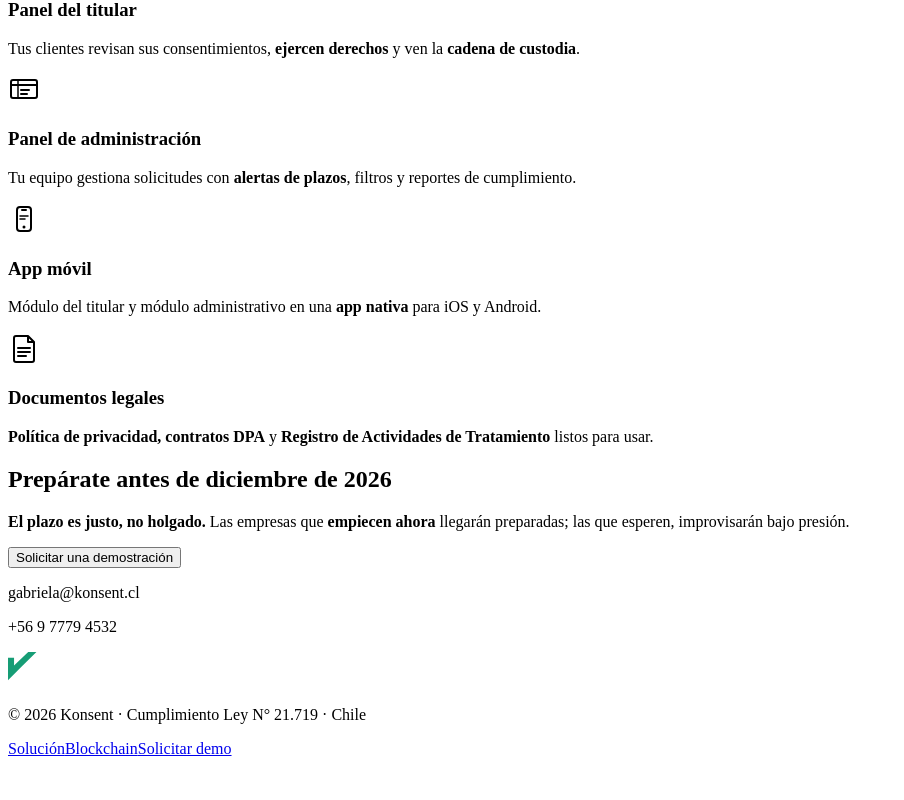
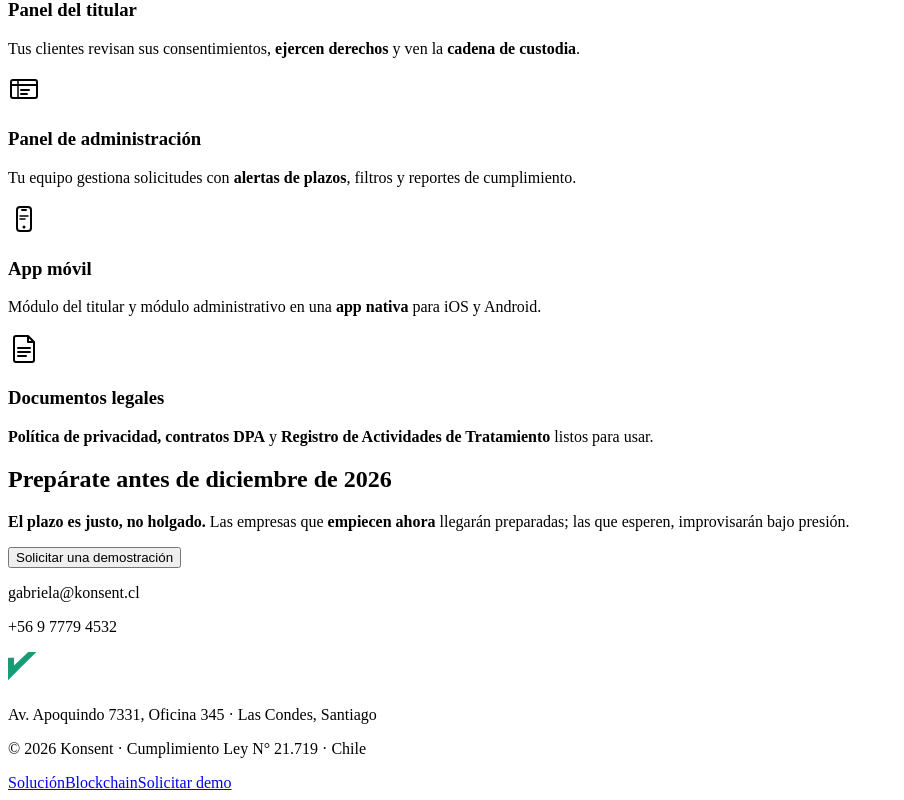
Before and after one commit to fernandoguerrabravo/konsent, a Next.js app: page / in a window 1280 px wide. Shown: the part 5028-5828 px from the top of the page, without its empty margins (0-904 px from the left). Before the commit the page ends 5794 px from the top, so only its background shows below. Built offline with nearby package versions, Linux system fonts and the light colour scheme.

Commit message:
Agregar direccion de oficina al pie de pagina

```diff
--- a/src/components/layout/Footer.tsx
+++ b/src/components/layout/Footer.tsx
@@ -14,6 +14,9 @@
           <div>
             <Logo size="sm" />
             <p className="text-white/50 text-sm mt-2">
+              Av. Apoquindo 7331, Oficina 345 · Las Condes, Santiago
+            </p>
+            <p className="text-white/50 text-sm mt-1">
               © 2026 Konsent · Cumplimiento Ley N° 21.719 · Chile
             </p>
           </div>
```
